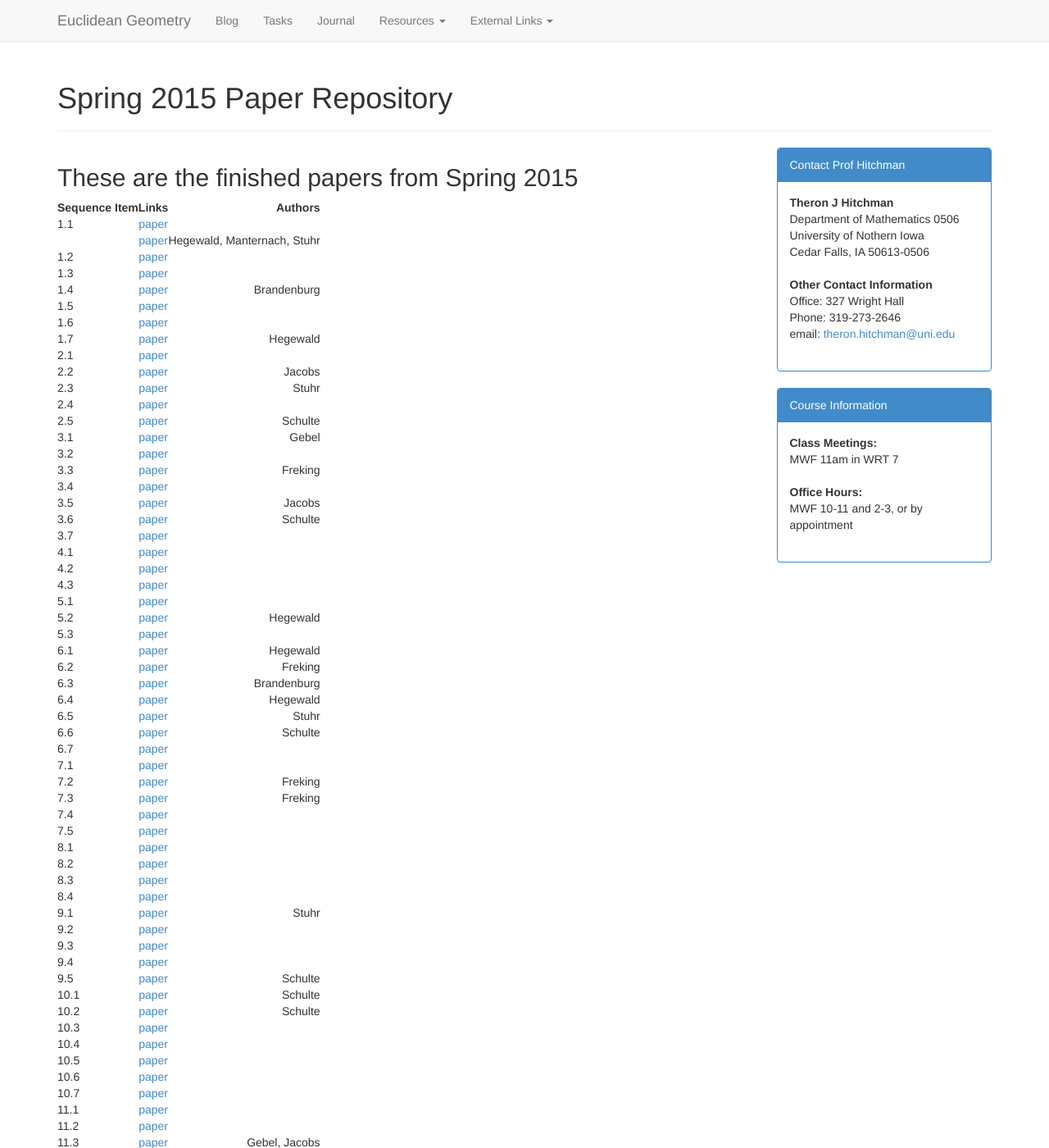
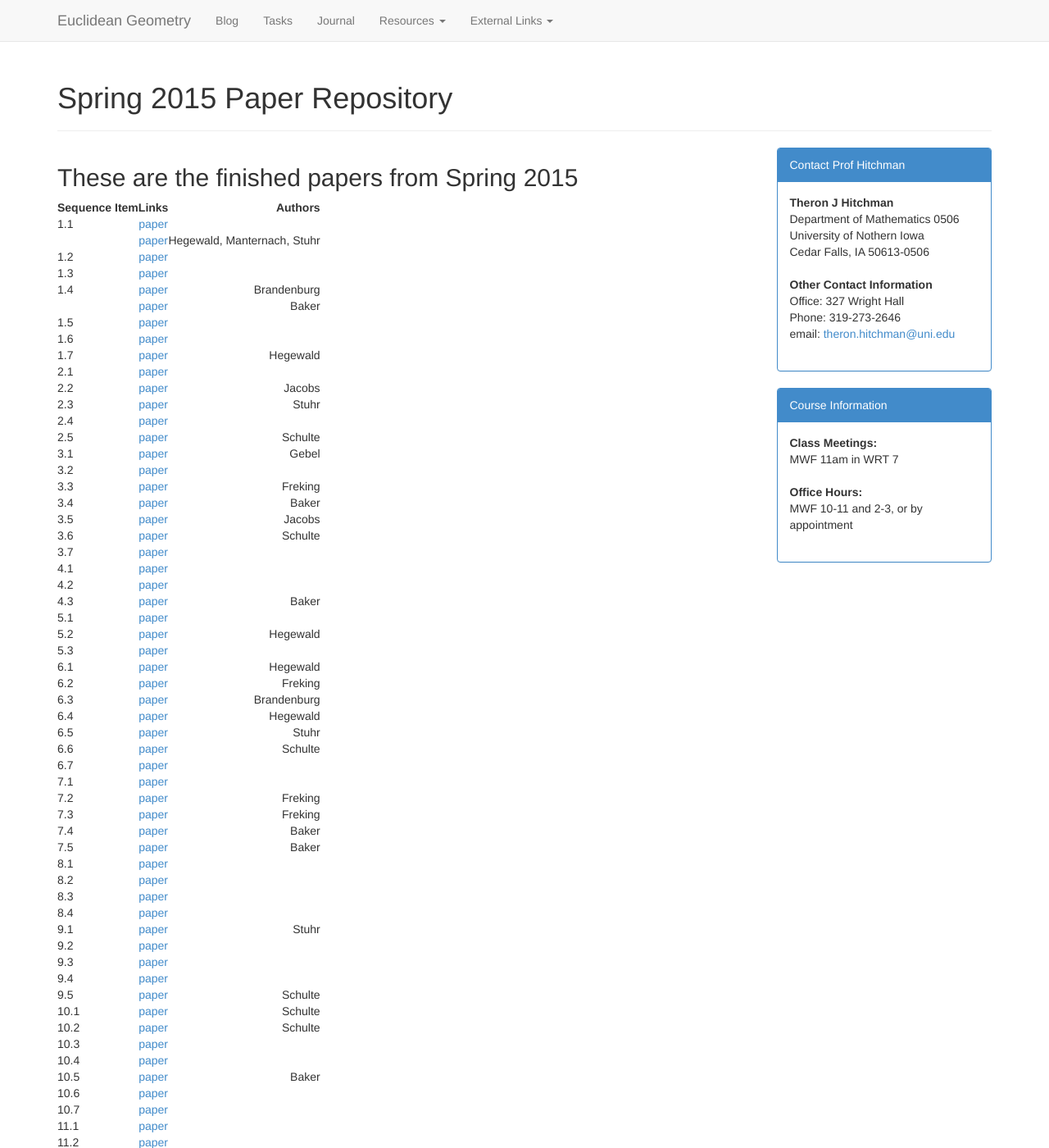
Before and after one commit to theronhitchman/euclidean-geometry, a Jekyll site: the page built from journal/2015S/index.md, in a window 1280 px wide and 1400 px high. Shown: the whole window at 82% size. Built offline with Jekyll 4.4.1, drawn with Linux system fonts in a browser that asks for light colours; nearby versions of some CDN libraries.

Commit message:
add papers by Mr Baker to journal

```diff
--- a/journal/2015S/index.md
+++ b/journal/2015S/index.md
@@ -12,6 +12,7 @@ title: Spring 2015 Paper Repository
 | 1.2           | <a href="{{site.baseurl}}/journal/2015S/.pdf">paper</a> |                                              |
 | 1.3           | <a href="{{site.baseurl}}/journal/2015S/.pdf">paper</a> |                                              |
 | 1.4           | <a href="{{site.baseurl}}/journal/2015S/construction-rhombus.pdf">paper</a> |   Brandenburg            |
+|               | <a href="{{site.baseurl}}/journal/2015S/Baker-1-4.pdf">paper</a> | Baker
 | 1.5           | <a href="{{site.baseurl}}/journal/2015S/.pdf">paper</a> |                                              |
 | 1.6           | <a href="{{site.baseurl}}/journal/2015S/.pdf">paper</a> |                                              |
 | 1.7           | <a href="{{site.baseurl}}/journal/2015S/hegewald-theorem-rhombus.pdf">paper</a> | Hegewald             |
@@ -23,13 +24,13 @@ title: Spring 2015 Paper Repository
 | 3.1           | <a href="{{site.baseurl}}/journal/2015S/rectangles-parallelograms.pdf">paper</a> |     Gebel           |
 | 3.2           | <a href="{{site.baseurl}}/journal/2015S/.pdf">paper</a> |                                              |
 | 3.3           | <a href="{{site.baseurl}}/journal/2015S/diagonals-rectangle.pdf">paper</a> |  Freking                  |
-| 3.4           | <a href="{{site.baseurl}}/journal/2015S/.pdf">paper</a> |                                              |
+| 3.4           | <a href="{{site.baseurl}}/journal/2015S/Baker-3-4.pdf">paper</a> |       Baker                         |
 | 3.5           | <a href="{{site.baseurl}}/journal/2015S/Jacobs-3-5.pdf">paper</a> |    Jacobs                          |
 | 3.6           | <a href="{{site.baseurl}}/journal/2015S/CSchulte-3-6.pdf">paper</a> |  Schulte                         |
 | 3.7           | <a href="{{site.baseurl}}/journal/2015S/.pdf">paper</a> |                                              |
 | 4.1           | <a href="{{site.baseurl}}/journal/2015S/.pdf">paper</a> |                                              |
 | 4.2           | <a href="{{site.baseurl}}/journal/2015S/.pdf">paper</a> |                                              |
-| 4.3           | <a href="{{site.baseurl}}/journal/2015S/.pdf">paper</a> |                                              |
+| 4.3           | <a href="{{site.baseurl}}/journal/2015S/Baker-4-3.pdf">paper</a> |     Baker                                         |
 | 5.1           | <a href="{{site.baseurl}}/journal/2015S/.pdf">paper</a> |                                              |
 | 5.2           | <a href="{{site.baseurl}}/journal/2015S/convex-pentagon-angles.pdf">paper</a> |   Hegewald             |
 | 5.3           | <a href="{{site.baseurl}}/journal/2015S/.pdf">paper</a> |                                              |
@@ -43,8 +44,8 @@ title: Spring 2015 Paper Repository
 | 7.1           | <a href="{{site.baseurl}}/journal/2015S/.pdf">paper</a> |                                              |
 | 7.2           | <a href="{{site.baseurl}}/journal/2015S/congruent-triangles.pdf">paper</a> | Freking                   |
 | 7.3           | <a href="{{site.baseurl}}/journal/2015S/congruent-triangles-1.pdf">paper</a> | Freking                 |
-| 7.4           | <a href="{{site.baseurl}}/journal/2015S/.pdf">paper</a> |                                              |
-| 7.5           | <a href="{{site.baseurl}}/journal/2015S/.pdf">paper</a> |                                              |
+| 7.4           | <a href="{{site.baseurl}}/journal/2015S/Baker-7-4.pdf">paper</a> |   Baker                             |
+| 7.5           | <a href="{{site.baseurl}}/journal/2015S/Baker-7-5.pdf">paper</a> |   Baker                             |
 | 8.1           | <a href="{{site.baseurl}}/journal/2015S/.pdf">paper</a> |                                              |
 | 8.2           | <a href="{{site.baseurl}}/journal/2015S/.pdf">paper</a> |                                              |
 | 8.3           | <a href="{{site.baseurl}}/journal/2015S/.pdf">paper</a> |                                              |
@@ -58,7 +59,7 @@ title: Spring 2015 Paper Repository
 | 10.2          | <a href="{{site.baseurl}}/journal/2015S/CSchulte-10-2.pdf">paper</a> | Schulte                         |
 | 10.3          | <a href="{{site.baseurl}}/journal/2015S/.pdf">paper</a> |                                              |
 | 10.4          | <a href="{{site.baseurl}}/journal/2015S/.pdf">paper</a> |                                              |
-| 10.5          | <a href="{{site.baseurl}}/journal/2015S/.pdf">paper</a> |                                              |
+| 10.5          | <a href="{{site.baseurl}}/journal/2015S/Baker-10-5.pdf">paper</a> |  Baker                             |
 | 10.6          | <a href="{{site.baseurl}}/journal/2015S/.pdf">paper</a> |                                              |
 | 10.7          | <a href="{{site.baseurl}}/journal/2015S/.pdf">paper</a> |                                              |
 | 11.1          | <a href="{{site.baseurl}}/journal/2015S/.pdf">paper</a> |                                              |
@@ -89,7 +90,7 @@ title: Spring 2015 Paper Repository
 | C             | <a href="{{site.baseurl}}/journal/2015S/.pdf">paper</a> |                                              |
 | D             | <a href="{{site.baseurl}}/journal/2015S/.pdf">paper</a> |                                              |
 | E             | <a href="{{site.baseurl}}/journal/2015S/.pdf">paper</a> |                                              |
-| F             | <a href="{{site.baseurl}}/journal/2015S/.pdf">paper</a> |                                              |
+| F             | <a href="{{site.baseurl}}/journal/2015S/Baker-F.pdf">paper</a> |  Baker                                |
 | G             | <a href="{{site.baseurl}}/journal/2015S/.pdf">paper</a> |                                              |
 | H             | <a href="{{site.baseurl}}/journal/2015S/.pdf">paper</a> |                                              |
 | I             | <a href="{{site.baseurl}}/journal/2015S/.pdf">paper</a> |                                              |
```
Also changed, not shown: 7 other files.
